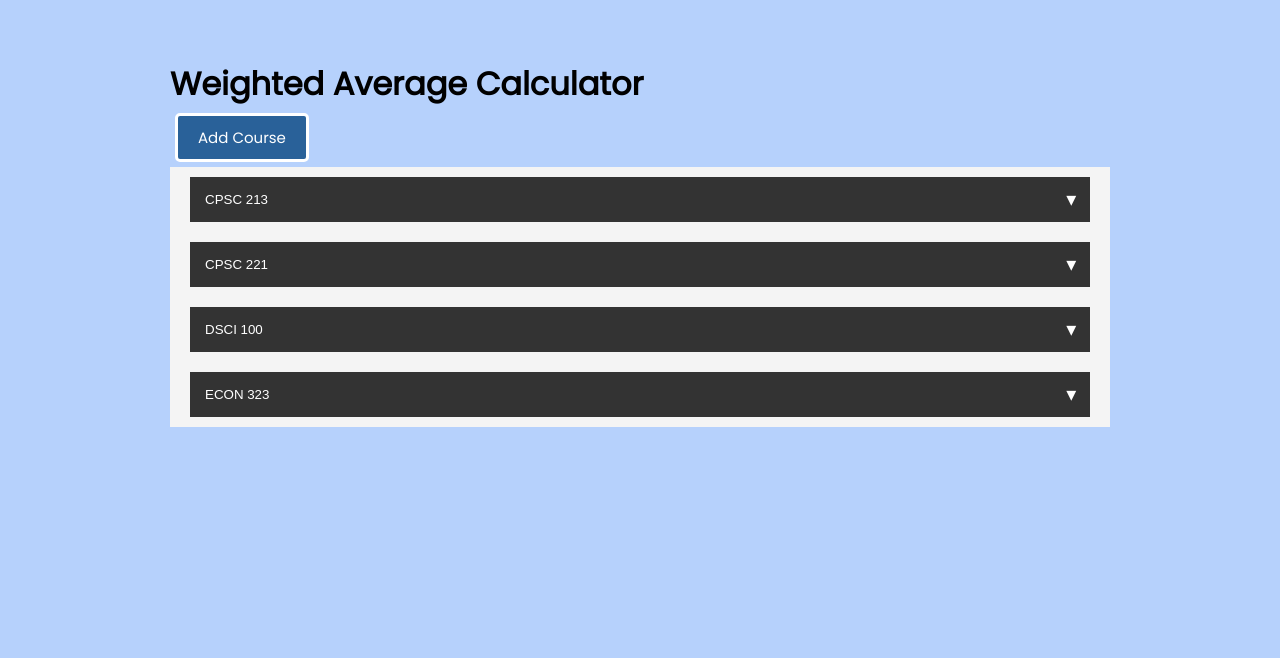
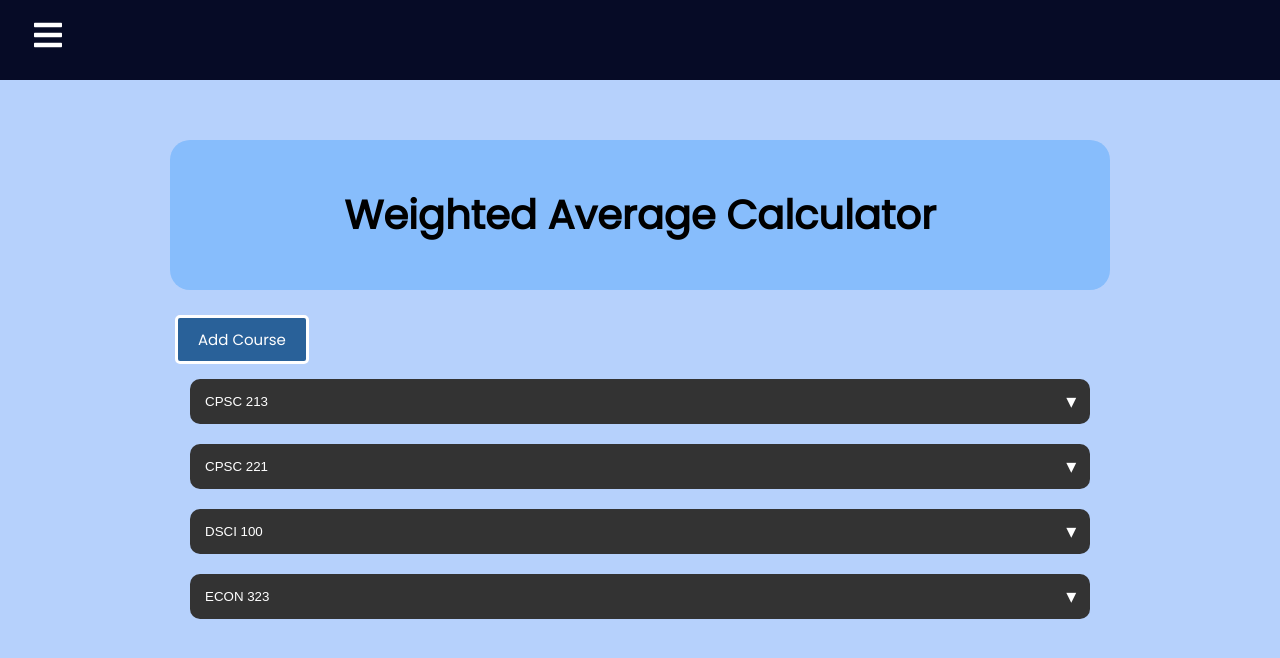
Before and after one commit to wgumboc/Course_Progress_Dashboard, a React (Create React App) app: page / in a window 1280 px wide. Shown: the top 658 px of the page. Built offline with nearby package versions, Linux system fonts and the light colour scheme.

Commit message:
Added sidebar. Fixed asynchronous gradeList issue.

```diff
--- a/package.json
+++ b/package.json
@@ -9,6 +9,7 @@
     "react": "^18.1.0",
     "react-dom": "^18.1.0",
     "react-icons": "^4.3.1",
+    "react-router-dom": "^6.3.0",
     "react-scripts": "5.0.1",
     "web-vitals": "^2.1.4"
   },
--- a/src/App.js
+++ b/src/App.js
@@ -3,7 +3,8 @@ import Button from './components/Button'
 import CourseList from './components/CourseList'
 import { useState } from 'react'
 import AddCourse from './components/AddCourse'
-//import { FaTasks } from 'react-icons/fa'
+import SideNavigation from './components/SideNavigation'
+import { BrowserRouter as Router, Routes, Route} from 'react-router-dom'
 
 function App() {
 
@@ -48,7 +49,18 @@ function App() {
   }
 
   return (
+    <>
+
+      <div>
+        <Router>
+          <SideNavigation />
+          <Routes>
+            <Route path='/' />
+          </Routes>
+        </Router>
+      </div>
       <div className = "container">
+
         <Header title = "Weighted Average Calculator"/>
 
         {showAddCourse &&
@@ -61,6 +73,8 @@ function App() {
 
         <CourseList courses = {courses} />
       </div>
+
+    </>
   );
 }
 
--- a/src/components/AddCourse.js
+++ b/src/components/AddCourse.js
@@ -29,14 +29,15 @@ const AddCourse = ({ onAdd }) => {
     const handleAssessments = (e, index) => {
         const {name, value} = e.target
 
-        if(!value) {
-            alert('One or more fields left blank.')
-            return
-        }
-
         const list = [...assessmentList];
         list[index][name] = value;
         setAssessmentList(list);
+    }
+
+    const caculateGrade = () => {
+
+
+
     }
 
     return (
--- a/src/components/Course.js
+++ b/src/components/Course.js
@@ -1,9 +1,11 @@
-import React from 'react'
+import React, { useEffect } from 'react'
 import { useState } from 'react'
 //import { FaTimes } from 'react-icons/fa'
 
 const Course = ({course}) => {
-  const [grade, setGrade] = useState('')
+
+  let [finalGrade, setFinalGrade] = useState(0)
+  const [gradeList, setGradeList] = useState([])
 
   const onClick = (e) => {
 
@@ -23,6 +25,27 @@ const Course = ({course}) => {
 
   }
 
+  const handleGrades = (e, index) => {
+
+    const {value} = e.target
+
+    const list = [...gradeList];
+    list[index] = value;
+    setGradeList(list);
+
+  }
+
+  useEffect(() => {
+    finalGrade = 0;
+    for (let i = 0; i < gradeList.length; i++) {
+      finalGrade = finalGrade + Number(gradeList[i]) * Number(course.assessmentList[i].percent) / 100
+    }
+
+    setFinalGrade(finalGrade)
+
+  }, [gradeList]);
+
+
   return (
     <div className = 'course accordion'>
       <button onClick={onClick} type='button' className='accordion__button'>
@@ -31,13 +54,18 @@ const Course = ({course}) => {
       <div className = 'accordion__content assessment-control'>
 
             {course.assessmentList.map((assessment, index) => (
-              <div>
+              <div key={index}>
+
                 <div className = 'assessment-block'>{assessment.assessment}</div>
                 <div className = 'assessment-block'>Weight: {assessment.percent}%</div>
-                <input name='percent' type='number' placeholder='Input Grade' value={grade}/>
+
+                <input type='number' placeholder='Add Grade'
+                name='grade' value={gradeList[index]} onChange={(e) => handleGrades(e, index)}/>
+
               </div>
             ))}
 
+            <div className='grade-block'>Current Mark for {course.text}: {finalGrade}%</div>
 
       </div>
     </div>
--- a/src/components/CourseList.js
+++ b/src/components/CourseList.js
@@ -4,9 +4,10 @@ const CourseList = ({ courses }) => {
 
   return (
     <>
-      {courses.map( (course) => (<Course key={course.id} course={course}/>))}
+      {courses.map((course) => (<Course key={course.id} course={course}/>))}
     </>
   )
+
 }
 
 export default CourseList
--- /dev/null
+++ b/src/components/Navbar.css
@@ -0,0 +1,79 @@
+/* Navbar styling */
+
+.navbar {
+  background-color: #060b26;
+  height: 80px;
+  display: flex;
+  justify-content: start;
+  align-items: center;
+}
+
+.top-nav {
+  align-items: center;
+  justify-content: center;
+}
+
+.menu-bars {
+  margin-left: 2rem;
+  font-size: 2rem;
+  background: none;
+}
+
+.nav-menu {
+  background-color: #060b26;
+  width: 250px;
+  height: 100vh;
+  display: flex;
+  justify-content: center;
+  position: fixed;
+  top: 0;
+  left: -100%;
+  transition: 850ms;
+}
+
+.nav-menu.active {
+  left: 0;
+  transition: 350ms;
+}
+
+.nav-text {
+  display: flex;
+  justify-content: start;
+  align-items: center;
+  padding: 8px 0px 8px 16px;
+  list-style: none;
+  height: 60px;
+}
+
+.nav-text a {
+  text-decoration: none;
+  color: #f5f5f5;
+  font-size: 18px;
+  width: 95%;
+  height: 100%;
+  display: flex;
+  align-items: center;
+  padding: 0 16px;
+  border-radius: 4px;
+}
+
+.nav-text a:hover {
+  background-color: #1a83ff;
+}
+
+.nav-menu-items {
+  width: 100%;
+}
+
+.navbar-toggle {
+  background-color: #060b26;
+  width: 100%;
+  height: 80px;
+  display: flex;
+  justify-content: start;
+  align-items: center;
+}
+
+span {
+  margin-left: 16px;
+}
--- /dev/null
+++ b/src/components/SideNavigation.js
@@ -0,0 +1,46 @@
+import React, { useState } from 'react';
+import * as FaIcons from 'react-icons/fa';
+import * as AiIcons from 'react-icons/ai';
+import { Link } from 'react-router-dom';
+import { SidebarData } from './SidebarData.js';
+import './Navbar.css';
+import { IconContext } from 'react-icons';
+
+function Navbar() {
+  const [sidebar, setSidebar] = useState(false);
+
+  const showSidebar = () => setSidebar(!sidebar);
+
+  return (
+    <>
+      <IconContext.Provider value={{ color: '#fff' }}>
+        <div className='navbar'>
+          <Link to='#' className='menu-bars'>
+            <FaIcons.FaBars onClick={showSidebar} />
+          </Link>
+        </div>
+        <nav className={sidebar ? 'nav-menu active' : 'nav-menu'}>
+          <ul className='nav-menu-items' onClick={showSidebar}>
+            <li className='navbar-toggle'>
+              <Link to='#' className='menu-bars'>
+                <AiIcons.AiOutlineClose />
+              </Link>
+            </li>
+            {SidebarData.map((item, index) => {
+              return (
+                <li key={index} className={item.cName}>
+                  <Link to={item.path}>
+                    {item.icon}
+                    <span>{item.title}</span>
+                  </Link>
+                </li>
+              );
+            })}
+          </ul>
+        </nav>
+      </IconContext.Provider>
+    </>
+  );
+}
+
+export default Navbar;
--- /dev/null
+++ b/src/components/SidebarData.js
@@ -0,0 +1,24 @@
+import React from 'react';
+import * as FaIcons from 'react-icons/fa';
+import * as IoIcons from 'react-icons/io';
+
+export const SidebarData = [
+  {
+    title: 'Calculator',
+    path: '/',
+    icon: <FaIcons.FaCalculator />,
+    cName: 'nav-text'
+  },
+  {
+    title: 'My Grades',
+    path: '/mygrades',
+    icon: <IoIcons.IoIosPaper />,
+    cName: 'nav-text'
+  },
+  {
+    title: 'Motivation',
+    path: '/products',
+    icon: <FaIcons.FaHandHoldingHeart />,
+    cName: 'nav-text'
+  }
+];
--- a/src/index.css
+++ b/src/index.css
@@ -16,16 +16,19 @@ body {
   margin: 30px auto;
   overflow: auto;
   min-height: 500px;
-  /* border: 1px solid steelblue; */
   padding: 30px;
   border-radius: 5px;
 }
 
-.header {
+header {
   display: flex;
-  justify-content: space-between;
+  justify-content: center;
   align-items: center;
   margin-bottom: 20px;
+  background-color: rgb(135, 189, 252);
+  height: 150px;
+  border-radius: 20px;
+  font-size: 20px;
 }
 
 .btn {
@@ -72,7 +75,7 @@ body {
 }
 
 .course {
-  background: #f4f4f4;
+  background: rgb(182, 209, 252);
   margin: 0px;
   padding: 10px 20px;
   /* cursor: pointer; */
@@ -96,6 +99,7 @@ body {
   outline: none;
   /* cursor: pointer; */
   background: #333333;
+  border-radius: 10px;
   color: #ffffff;
   text-align: left;
   transition: background 0.2s;
@@ -122,7 +126,7 @@ body {
 
   padding: 0 15px;
   font-family: sans-serif;
-  background: #eeeeee;
+  background: rgb(182, 209, 252);
 }
 
 .add-form {
@@ -155,7 +159,7 @@ body {
 }
 
 .assessment-control input {
-  width: 25%;
+  width: 32.1%;
   right: 0px;
   height: 40px;
   margin: 5px;
@@ -166,9 +170,25 @@ body {
 
 .assessment-block {
   display: inline-block;
-  width: 30%;
+  width: 32.1%;
   text-align: center;
   background: #000;
+  color: #fff;
+  border: solid;
+  padding: 10px 50px;
+  margin: 5px;
+  border-radius: 5px;
+  background-color: "steelblue";
+  text-decoration: none;
+  font-size: 15px;
+  font-family: inherit;
+}
+
+.grade-block {
+  display: inline-block;
+  width: 100%;
+  text-align: center;
+  background: rgb(50, 160, 168);
   color: #fff;
   border: solid;
   padding: 10px 50px;
```
Also changed, not shown: 1 other file (tests, documents, lock files or other folders). Lines whose indentation alone changed are shown as unchanged.
